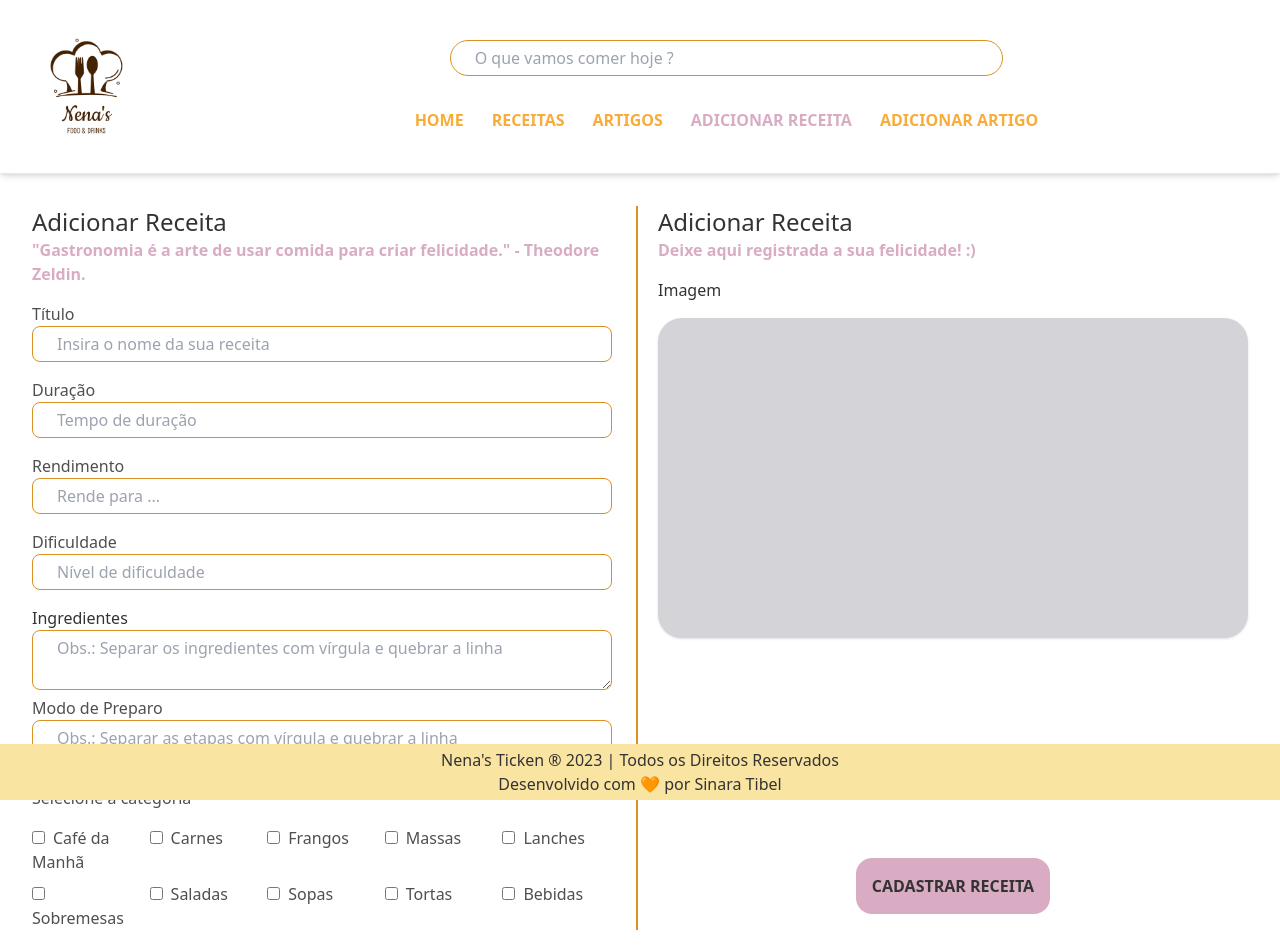
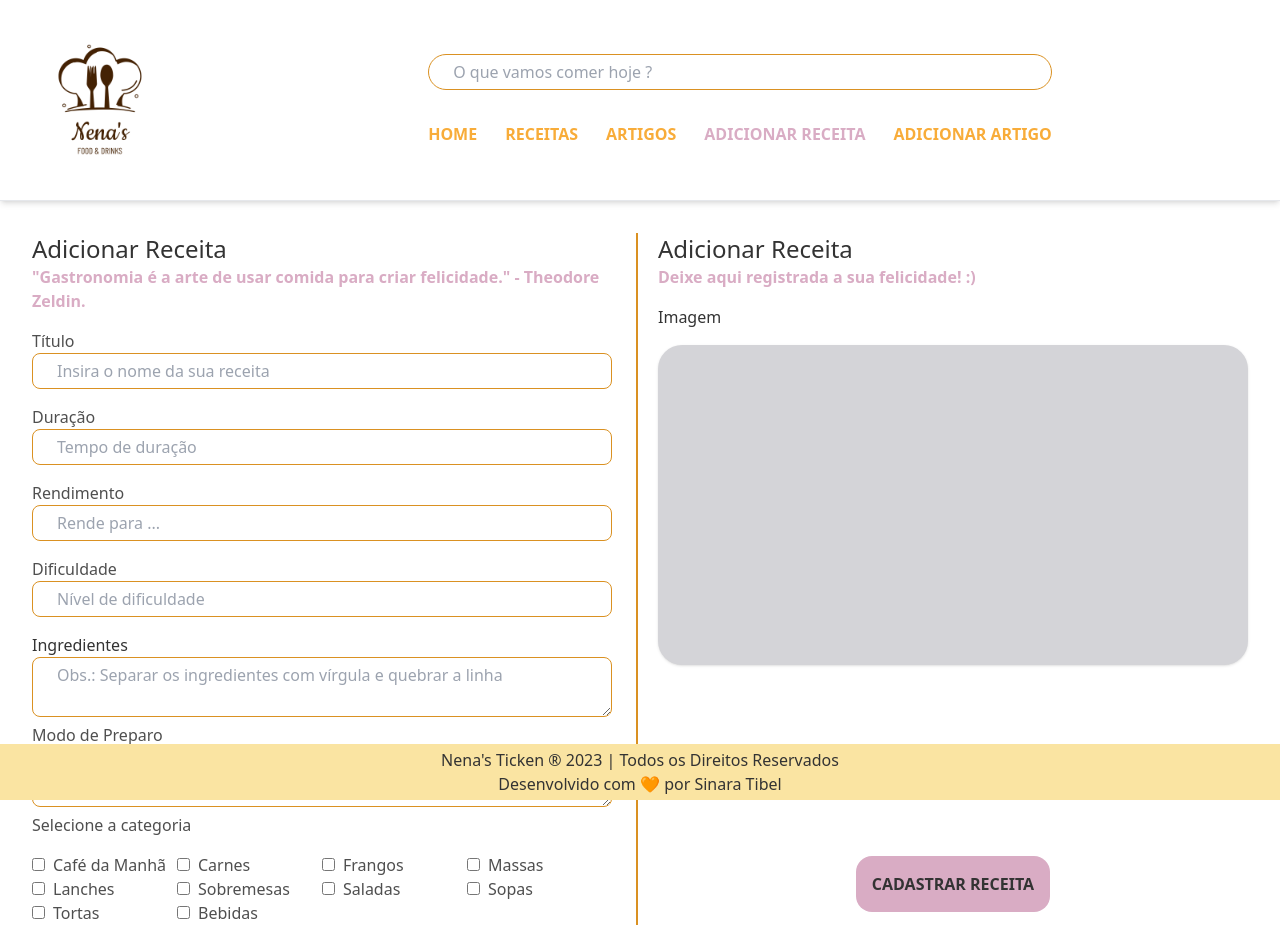
Before and after one commit to SinaraMoura/nenaskitchen, a Next.js app: page /create-recipe in a window 1280 px wide. Shown: the top 952 px of the page. Built offline with nearby package versions, Linux system fonts and the light colour scheme.

Commit message:
alterando url de pesquisa da imagem

```diff
--- a/src/app/(pages)/(dashbord)/page.tsx
+++ b/src/app/(pages)/(dashbord)/page.tsx
@@ -18,8 +18,8 @@ export default function Dashboard() {
         listRecipes()
     }, [])
     return (
-        <div className="container flex flex-col justify-center w-full  bg-scale-gray-1 ">
-            <div className="mb-8">
+        <div className=" flex flex-col justify-center w-full  bg-scale-gray-1 ">
+            <div className="mb-8 ">
                 <ElasticCarousel />
             </div>
             <h1 className="mx-20 mb-8 text-2xl text-scale-gray-7 font-medium">Confira as últimas receitas !</h1>
--- a/src/app/(pages)/articles/[id]/page.tsx
+++ b/src/app/(pages)/articles/[id]/page.tsx
@@ -20,7 +20,7 @@ export default function ArticleDetailsPage({ params }: { params: { id: string }
         detailArticle()
     }, [])
 
-    const image = `http://localhost:3333/uploads/${article.image}`
+    const image = `https://nenas-kitchen-api.onrender.com/uploads/${article.image}`
     return (
         <div className="m-auto w-full h-full px-8 pb-8 ">
             <p className="text-xl font-bold text-scale-gray-7 mt-8 mb-8">{`Nena's Kitchen > Artigos > ${article.title}`}</p>
--- a/src/app/(pages)/create-article/page.tsx
+++ b/src/app/(pages)/create-article/page.tsx
@@ -52,7 +52,7 @@ export default function CreateArticles() {
         setValue(name, file);
     };
     return (
-        <div className="container m-auto">
+        <div className="container m-auto sm:items-stretch md:items-center lg:item-center xl:items-center 2xl:item-center">
             <form onSubmit={handleSubmit(onSubmit)}>
                 <div className="grid md:grid-cols-2 gap-1 grid-cols-1 p-8">
                     <div className="mb-4 pr-6 border-r-2 border-color-secundary-1 ">
@@ -88,7 +88,7 @@ export default function CreateArticles() {
                         />
 
                     </div>
-                    <div className=" mb-4 ml-4">
+                    <div className=" mb-4 ml-0 sm:ml-4 md:ml-4">
                         <p className="text-scale-gray-7 text-2xl font-medium">Adicionar Artigo</p>
                         <p className="text-backing-color-3 text-base font-semibold">
                             Cozinhar é fazer poesia para ser degustada ! :)
--- a/src/app/(pages)/create-recipe/page.tsx
+++ b/src/app/(pages)/create-recipe/page.tsx
@@ -65,10 +65,10 @@ export default function CreateRecipes() {
     };
 
     return (
-        <div className="container m-auto">
+        <div className="container m-auto sm:items-stretch md:items-center lg:item-center xl:items-center 2xl:item-center">
             <form onSubmit={handleSubmit(onSubmit)}>
                 <div className="grid md:grid-cols-2 gap-1 grid-cols-1 p-8">
-                    <div className="mb-4 pr-6 border-r-2 border-color-secundary-1 ">
+                    <div className="mb-4 pr-6 border-r-2 border-color-secundary-1 sm:items-stretch md:items-center lg:item-center xl:items-center 2xl:item-center">
                         <div className="mb-4">
                             <p className="text-scale-gray-7 text-2xl font-medium">
                                 Adicionar Receita
@@ -123,7 +123,7 @@ export default function CreateRecipes() {
                         <p className=" text-scale-gray-6 text-base font-medium mb-4">
                             Selecione a categoria
                         </p>
-                        <div className="grid grid-cols-5 gap-2">
+                        <div className="grid grid-cols-2 gap-2s sm:grid-cols-3 md:grid-cols-4 lg:grid-cols-4 sm:items-stretch md:items-center lg:item-center xl:items-center 2xl:item-center">
                             {categories.elastic.map((categories) => (
                                 <div className="text-scale-gray-6" key={categories.id}>
                                     <input
@@ -137,7 +137,7 @@ export default function CreateRecipes() {
                             ))}
                         </div>
                     </div>
-                    <div className=" mb-4 ml-4">
+                    <div className=" mb-4 ml-0 sm:ml-4 md:ml-4">
                         <p className="text-scale-gray-7 text-2xl font-medium">Adicionar Receita</p>
                         <p className="text-backing-color-3 text-base font-semibold">
                             Deixe aqui registrada a sua felicidade! :)
--- a/src/app/(pages)/recipes/[id]/page.tsx
+++ b/src/app/(pages)/recipes/[id]/page.tsx
@@ -23,7 +23,7 @@ export default function RecipesDetailsPage({ params }: { params: { id: string }
         }
         detailRecipe()
     }, [])
-    const image = `http://localhost:3333/uploads/${recipeId.image}`
+    const image = `https://nenas-kitchen-api.onrender.com/uploads/${recipeId.image}`
     return (
         <div className='m-auto w-full flex flex-col  h-full px-8 pb-8 gap-10'>
             <p className="text-xl font-bold text-scale-gray-7  mt-8 mb-8">{`Nena's Kitchen > Receitas > ${recipeId.category} > ${recipeId.title}`}</p>
--- a/src/app/components/ArticlesContainer.tsx
+++ b/src/app/components/ArticlesContainer.tsx
@@ -2,7 +2,7 @@
 import Link from "next/link";
 
 export default function ArticlesContainer({ articles }: any) {
-    const image = `http://localhost:3333/uploads/${articles.image}`;
+    const image = `https://nenas-kitchen-api.onrender.com/uploads/${articles.image}`;
     return (
         <Link href={`/articles/${articles._id}`}>
             <div className="w-full flex  items-center justify-center flex-col mb-4 cursor-pointer sm:items-stretch md:items-center lg:item-center xl:items-center 2xl:item-center">
--- a/src/app/components/NavBar.tsx
+++ b/src/app/components/NavBar.tsx
@@ -14,8 +14,8 @@ export function NavBar() {
         setSearch('')
     };
     return (
-        <div className="border-b shadow-md  bg-scale-gray-1 flex items-center justify-center sm:items-stretch sm:items-stretch md:items-center lg:item-center xl:items-center 2xl:item-center">
-            <div className="block sm:hidden md:block lg:block xl:block 2xl:block">
+        <div className="border-b shadow-md  bg-scale-gray-1 flex items-center justify-center  sm:items-stretch md:items-center lg:items-center xl:items-center 2xl:items-center">
+            <div className="">
                 <Image
                     src="/logo.png"
                     alt="Logo"
@@ -24,19 +24,19 @@ export function NavBar() {
                 />
             </div>
 
-            <div className=" m-auto flex flex-col  justify-center item-center sm:w-6/12 md:w-9/12 lg:w-full">
+            <div className=" m-auto flex flex-col ">
                 <form onSubmit={handleSubmit}>
                     <input
                         placeholder="O que vamos comer hoje ?"
                         type="text"
                         value={search}
-                        className="w-1/2 flex item-center px-6 py-[5px] bg-white rounded-full border border-color-secundary-1 m-auto mb-8"
+                        className="w-full flex items-center px-6 py-[5px] bg-white rounded-full border border-color-secundary-1 m-auto mb-8 "
                         onChange={(e) => setSearch(e.target.value)}
                     />
                 </form>
 
                 <div className="w-full flex space-x-4 sm:w-6/12 md:w-9/12 lg:w-full">
-                    <div className="w-full flex space-x-4 justify-center items-center sm:w-6/12 md:w-9/12 lg:w-full sm:items-center md:items-center lg:item-center xl:items-center 2xl:item-center">
+                    <div className="w-full flex space-x-4 justify-center items-center ">
                         <ul className="flex gap-7 ">
                             <NavLink
                                 title="Home"
--- a/src/app/components/RecipesContainer.tsx
+++ b/src/app/components/RecipesContainer.tsx
@@ -2,7 +2,8 @@
 import Link from "next/link";
 
 export default function RecipesContainer({ recipes: recipeId }: any) {
-    const image = `http://localhost:3333/uploads/${recipeId.image}`;
+
+    const image = `https://nenas-kitchen-api.onrender.com/uploads/${recipeId.image}`;
     return (
         <Link href={`/recipes/${recipeId._id}`}>
             <div className="w-full flex items-center justify-center flex-col mb-4 cursor-pointer sm:items-stretch md:items-center lg:item-center xl:items-center 2xl:item-center">
--- a/src/app/utils/api.ts
+++ b/src/app/utils/api.ts
@@ -2,7 +2,8 @@ import axios from 'axios';
 import FormData from 'form-data';
 
 const api = axios.create({
-    baseURL: 'http://localhost:3333',
+    baseURL: 'https://nenas-kitchen-api.onrender.com',
+    // baseURL: 'http://localhost:3333',
     timeout: 10000,
     headers: { 'content-type': 'application/x-www-form-urlencoded' }
 })
--- a/src/app/utils/fetchWrapper.ts
+++ b/src/app/utils/fetchWrapper.ts
@@ -1,6 +1,7 @@
 import axios from 'axios';
 export const fetchWrapper = async (url: string, options: any) => {
-    const response = await axios.get(`http://localhost:3333${url}`, options);
+    // https://nenas-kitchen-api.onrender.com${url}
+    const response = await axios.get(`https://nenas-kitchen-api.onrender.com${url}`, options);
     const data = await response.data;
     return data;
 };
--- a/src/styles/Elastic.module.css
+++ b/src/styles/Elastic.module.css
@@ -2,7 +2,7 @@
 .container {
     /* margin: 4rem 0; */
     box-shadow: rgba(0, 0, 0, 0.16) 0px 1px 4px;
-    /* width: 80%; */
+    width: 100%;
     padding: 20px;
     /* border-radius: 15px; */
     /* width: 100vw; */
```
